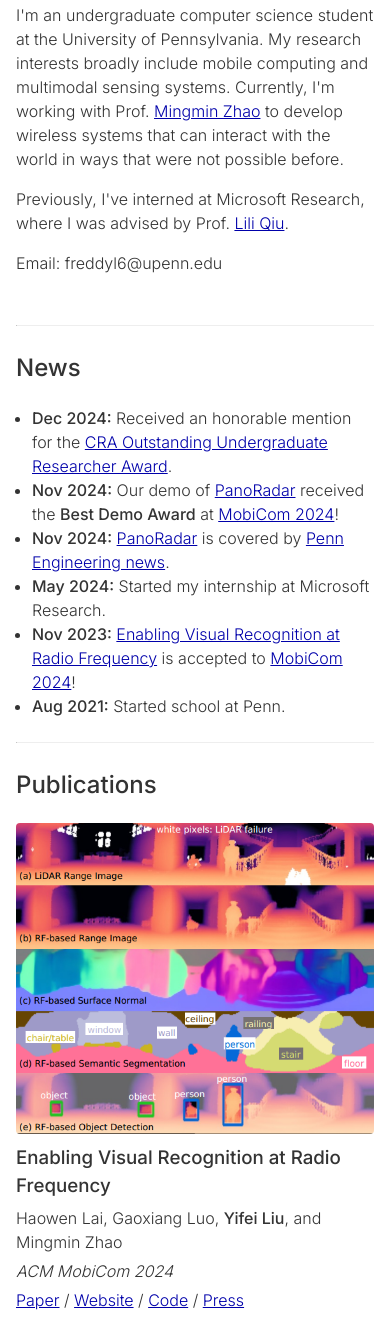
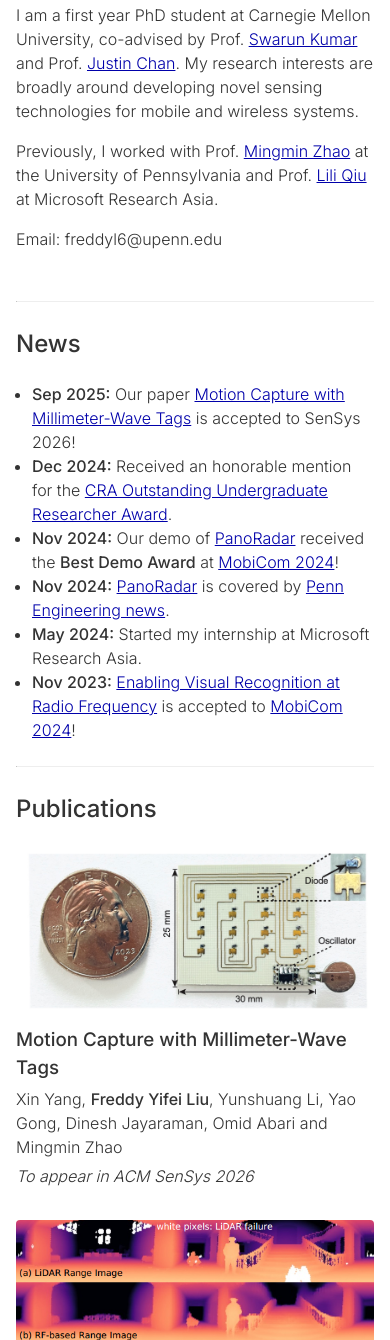
Before and after one commit to FreddyLiu06/FreddyLiu06.github.io, a plain HTML site: page index.html in a window 390 px wide. Shown: the part 501-1841 px from the top of the page. Drawn offline with nearby package versions, Linux system fonts and the light colour scheme.

Commit message:
cmu update

```diff
--- a/index.html
+++ b/index.html
@@ -22,11 +22,11 @@
                 <h1 class="icons">
                     <a href="https://github.com/FreddyLiu06"><i class="bi bi-github"></i></a>
                     <a href="https://www.linkedin.com/in/freddy-liu-153983206/"><i class="bi bi-linkedin"></i></a>
-                    <a href="https://scholar.google.com/citations?user=Qr_cyeUAAAAJ&hl=en&oi=sra" target="_self"><i class="bi bi-mortarboard-fill"></i></a>
+                    <a href="https://scholar.google.com/citations?user=Qr_cyeUAAAAJ&hl=en&oi=sra"><i class="bi bi-mortarboard-fill"></i></a>
                 </h1>
             </div>
-            <p>I'm an undergraduate computer science student at the University of Pennsylvania. My research interests broadly include mobile computing and multimodal sensing systems. Currently, I'm working with Prof. <a href="https://www.cis.upenn.edu/~mingminz/">Mingmin Zhao</a> to develop wireless systems that can interact with the world in ways that were not possible before.
-            <p>Previously, I've interned at Microsoft Research, where I was advised by Prof. <a href="https://www.cs.utexas.edu/~lili/">Lili Qiu</a>.</p>
+            <p>I am a first year PhD student at Carnegie Mellon University, co-advised by Prof. <a href="https://swarunkumar.com/">Swarun Kumar</a> and Prof. <a href="https://www.cs.cmu.edu/~justinc3/">Justin Chan</a>. My research interests are broadly around developing novel sensing technologies for mobile and wireless systems.</p>
+            <p>Previously, I worked with Prof. <a href="https://www.cis.upenn.edu/~mingminz/">Mingmin Zhao</a> at the University of Pennsylvania and Prof. <a href="https://www.cs.utexas.edu/~lili/">Lili Qiu</a> at Microsoft Research Asia.</p>
             <p>Email: freddyl6@upenn.edu</p>
         </div>
         <img src="./imgs/my_face_fall24.JPG", style="margin-top:20%;">
@@ -35,6 +35,9 @@
     <section id="news">
         <h2>News</h2>
         <ul>
+            <li>
+                <b>Sep 2025:</b> Our paper <a href="">Motion Capture with Millimeter-Wave Tags</a> is accepted to SenSys 2026!
+            </li>
             <li>
                 <b>Dec 2024:</b> Received an honorable mention for the <a href="https://cra.org/about/awards/outstanding-undergraduate-researcher-award/">CRA Outstanding Undergraduate Researcher Award</a>.
             </li>
@@ -45,13 +48,10 @@
                 <b>Nov 2024:</b> <a href="https://dl.acm.org/doi/10.1145/3636534.3649369">PanoRadar</a> is covered by <a href="https://ai.seas.upenn.edu/news/giving-robots-superhuman-vision-using-radio-signals/">Penn Engineering news</a>.
             </li>
             <li>
-                <b>May 2024:</b> Started my internship at Microsoft Research.
+                <b>May 2024:</b> Started my internship at Microsoft Research Asia.
             </li>
             <li>
                 <b>Nov 2023:</b> <a href="https://dl.acm.org/doi/10.1145/3636534.3649369">Enabling Visual Recognition at Radio Frequency</a> is accepted to <a href="https://www.sigmobile.org/mobicom/2024/">MobiCom 2024</a>!
-            </li>
-            <li>
-                <b>Aug 2021:</b> Started school at Penn.
             </li>
         </ul>
     </section>
@@ -72,6 +72,17 @@
                 </p>
             </div>
         </div> -->
+
+        <div class="publications">
+            <img src="./imgs/mo3cap.jpg">
+            <div class="paper_info">
+                <h3>Motion Capture with Millimeter-Wave Tags</h3>
+                <p>Xin Yang, <b>Freddy Yifei Liu</b>, <a class="name" href="https://li-yunshuang.github.io/">Yunshuang Li</a>, Yao Gong, <a class="name" href="https://www.seas.upenn.edu/~dineshj/">Dinesh Jayaraman</a>, <a class="name" href="https://web.cs.ucla.edu/~omid/">Omid Abari</a> and <a class="name" href="https://www.cis.upenn.edu/~mingminz/">Mingmin Zhao</a></p>
+                <p class="italics">To appear in ACM SenSys 2026</p>
+                <p class="paper_links">
+                </p>
+            </div>
+        </div>
 
         <div class="publications">
             <img src="./imgs/paper_panoradar.png">
@@ -121,6 +132,6 @@
     </section>
     <hr>
     <footer>
-        <p>&copy 2024 Freddy Yifei Liu</p>
+        <p>&copy 2025 Freddy Yifei Liu</p>
     </footer>
 </body>
```
Also changed, not shown: imgs/mo3cap.jpg (added).
